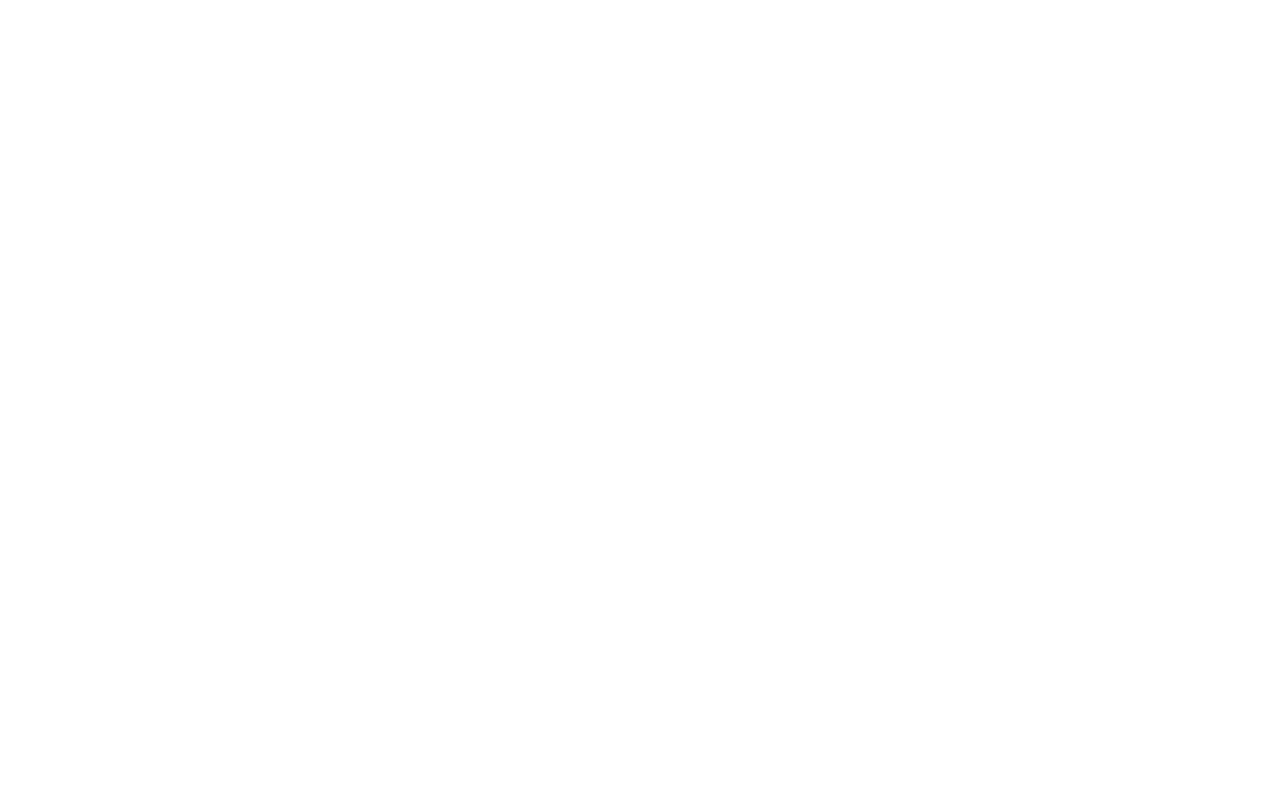
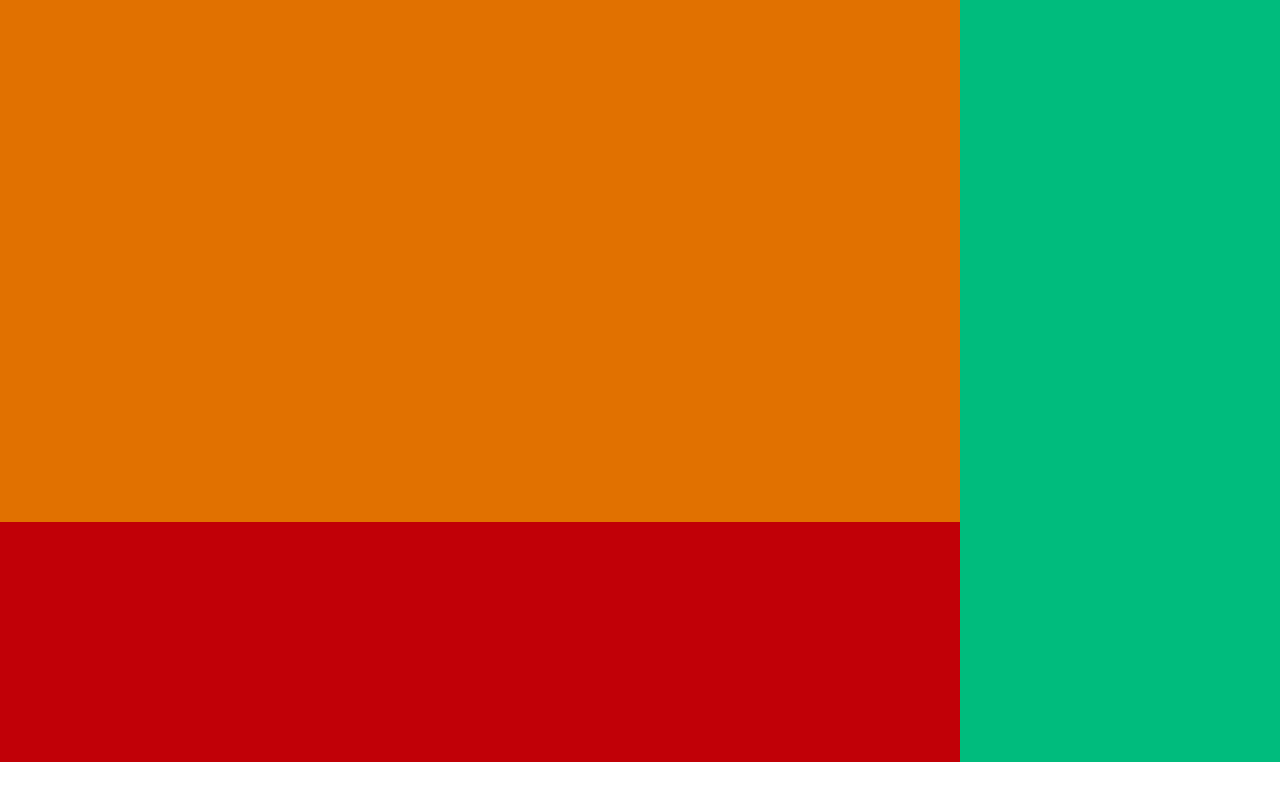
Before and after one commit to shahidul1920/landing_page_With_Animation, a React (Vite) app: page / in a window 1280 px wide. Shown: the part 1404-2204 px from the top of the page. Before the commit the page ends 1318 px from the top, so only its background shows below. Built offline with nearby package versions, Linux system fonts and the light colour scheme.

Commit message:
complecs shape

```diff
--- a/src/Pages/Home.jsx
+++ b/src/Pages/Home.jsx
@@ -1,10 +1,12 @@
 import React from 'react'
 import Hero from '../components/Hero'
+import GridLayout from '../components/GridLayout'
 
 const Home = () => {
   return (
     <div>
       <Hero />
+      <GridLayout />
     </div>
   )
 }
--- /dev/null
+++ b/src/components/GridLayout.jsx
@@ -0,0 +1,23 @@
+import React from 'react'
+
+const GridLayout = () => {
+  return (
+    <div className='container mx-auto my-[3rem]'>
+      <section className="flex h-[800px] w-full">
+        <div className="left w-3/4 h-full bg-amber-500">
+            <div className="top w-full h-[70%] bg-amber-600">
+
+            </div>
+            <div className="bottom bg-red-700 w-full h-[30%]">
+                <div className="item item1"></div>
+                <div className="item item2"></div>
+                <div className="item item3"></div>
+            </div>
+        </div>
+        <div className="right w-1/4 h-full bg-emerald-500"></div>
+      </section>
+    </div>
+  )
+}
+
+export default GridLayout
```
